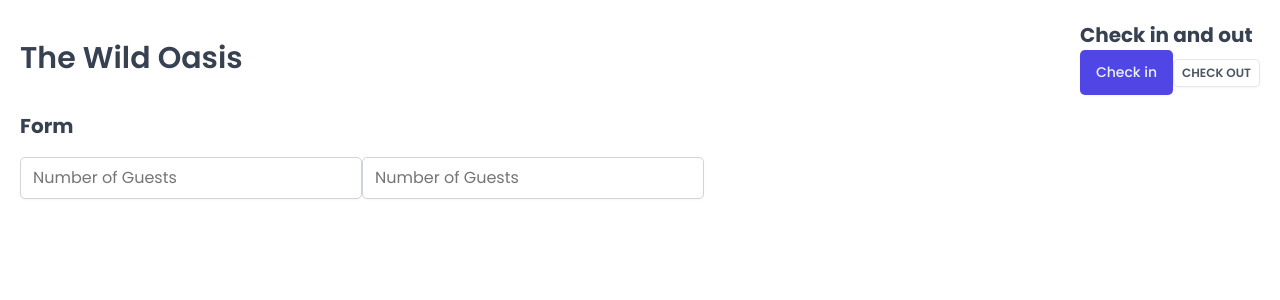
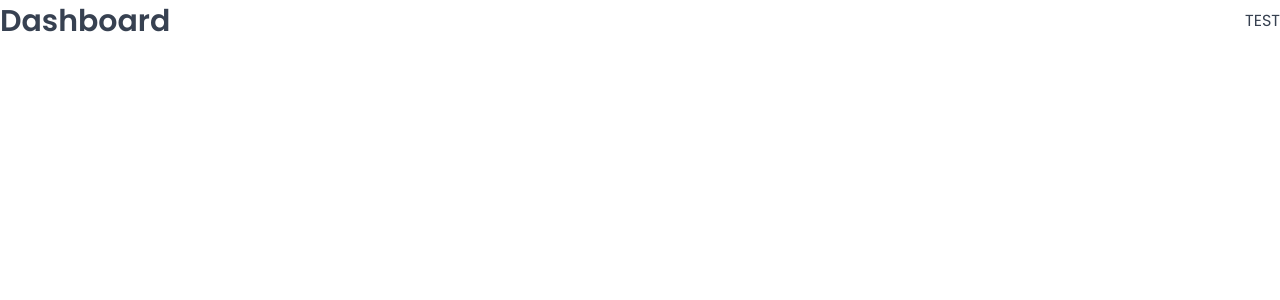
Before and after one commit to Deftly/r_dash, a React (Vite) app: page /dashboard in a window 1280 px wide. Shown: the top 300 px of the page. Built offline with nearby package versions, Linux system fonts and the light colour scheme; a web font is replaced by a local one.

Commit message:
setting up routes

```diff
--- a/package.json
+++ b/package.json
@@ -12,6 +12,7 @@
   "dependencies": {
     "react": "^18.2.0",
     "react-dom": "^18.2.0",
+    "react-router-dom": "^6.19.0",
     "styled-components": "^6.1.1"
   },
   "devDependencies": {
--- a/src/App.jsx
+++ b/src/App.jsx
@@ -1,44 +1,31 @@
-import styled from "styled-components";
+import { BrowserRouter, Navigate, Route, Routes } from "react-router-dom";
 import GlobalStyles from "./styles/GlobalStyles";
-import Button from "./ui/Button";
-import Input from "./ui/Input";
-import Heading from "./ui/Heading";
-import Row from "./ui/Row";
-
-const StyledApp = styled.div`
-  padding: 20px;
-`;
+import Account from "./pages/Account";
+import Bookings from "./pages/Bookings";
+import Cabins from "./pages/Cabins";
+import Dashboard from "./pages/Dashboard";
+import Login from "./pages/Login";
+import PageNotFound from "./pages/PageNotFound";
+import Settings from "./pages/Settings";
+import Users from "./pages/Users";
 
 const App = () => {
   return (
     <>
       <GlobalStyles />
-      <StyledApp>
-        <Row>
-          <Row type="horizontal">
-            <Heading as="h1">The Wild Oasis</Heading>
-            <div>
-              <Heading as="h2">Check in and out</Heading>
-              <Button onClick={() => alert("Check in")}>Check in</Button>
-              <Button
-                variation="secondary"
-                size="small"
-                onClick={() => alert("Check out")}
-              >
-                Check out
-              </Button>
-            </div>
-          </Row>
-
-          <Row>
-            <Heading as="h3">Form</Heading>
-            <form>
-              <Input type="number" placeholder="Number of Guests" />
-              <Input type="number" placeholder="Number of Guests" />
-            </form>
-          </Row>
-        </Row>
-      </StyledApp>
+      <BrowserRouter>
+        <Routes>
+          <Route index element={<Navigate to="dashboard" />} />
+          <Route path="account" element={<Account />} />
+          <Route path="bookings" element={<Bookings />} />
+          <Route path="cabins" element={<Cabins />} />
+          <Route path="dashboard" element={<Dashboard />} />
+          <Route path="login" element={<Login />} />
+          <Route path="settings" element={<Settings />} />
+          <Route path="users" element={<Users />} />
+          <Route path="*" element={<PageNotFound />} />
+        </Routes>
+      </BrowserRouter>
     </>
   );
 };
--- a/src/ui/Button.jsx
+++ b/src/ui/Button.jsx
@@ -1,6 +1,5 @@
 import styled, { css } from "styled-components";
 
-//eslint-disable-next-line
 const sizes = {
   small: css`
     font-size: 1.2rem;
```
Also changed, not shown: 1 other file (tests, documents, lock files or other folders).
